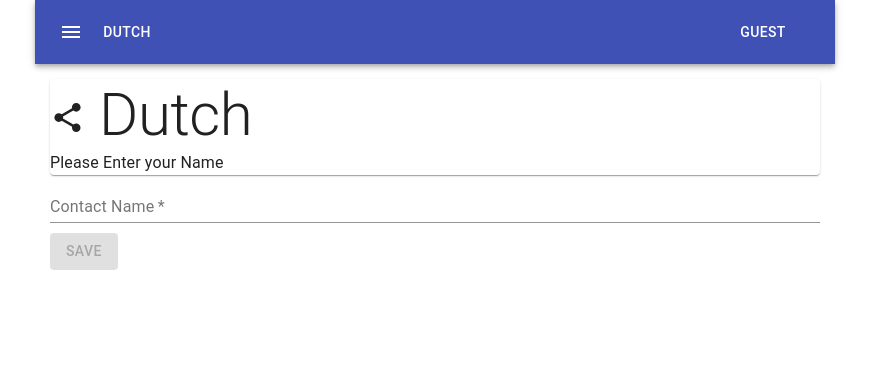
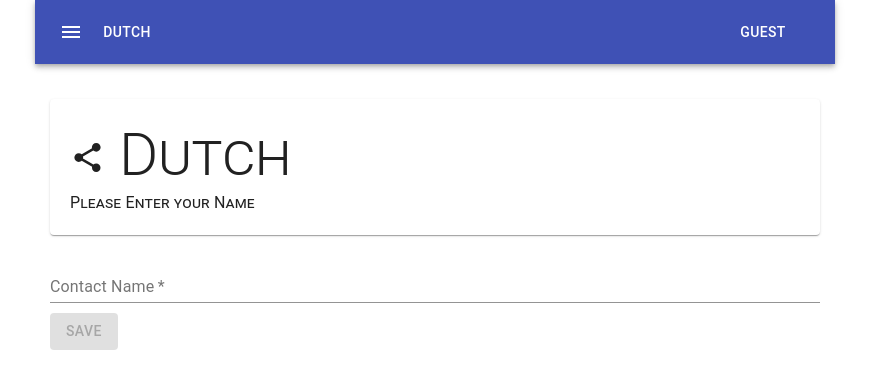
Before and after one commit to tawus/dutch, a React (Create React App) app: page /groups/new in a window 1280 px wide. Shown: the top 388 px of the page, without its empty margins (205-1074 px from the left). Built offline with nearby package versions, Linux system fonts and the light colour scheme.

Commit message:
Set default font-size

```diff
--- a/src/index.css
+++ b/src/index.css
@@ -5,6 +5,7 @@ body {
     sans-serif;
   -webkit-font-smoothing: antialiased;
   -moz-osx-font-smoothing: grayscale;
+  font-size: 0.75em;
 }
 
 code {
@@ -15,3 +16,26 @@ code {
 .button-panel {
     margin-top:10px;
 }
+
+.button-panel button {
+    margin-right: 10px;
+}
+
+.line-field {
+    margin:15px 0;
+}
+
+.group-contacts-field {
+    padding:20px;
+}
+
+.scroll-list {
+    max-height: 400px;
+    overflow: auto;
+}
+
+.welcome {
+    padding:20px;
+    margin: 20px 0;
+    font-variant: small-caps;
+}
```
